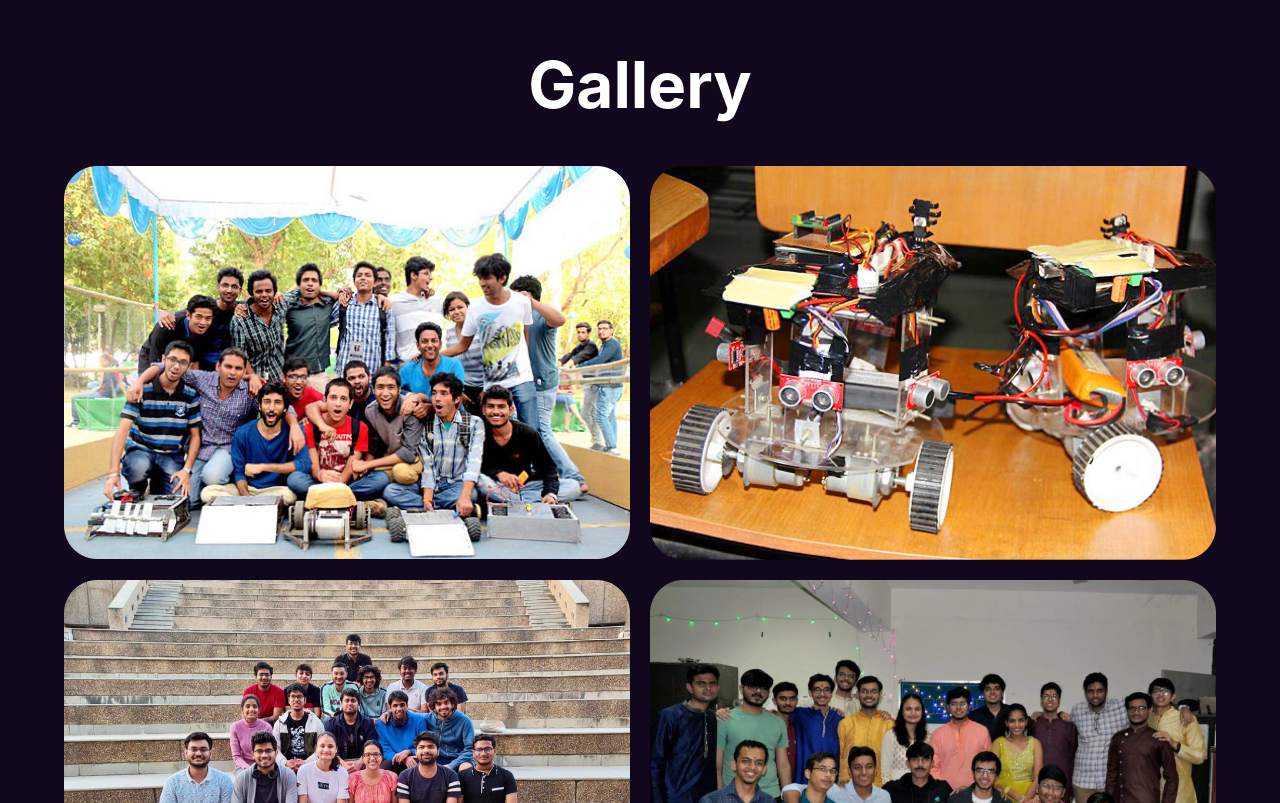
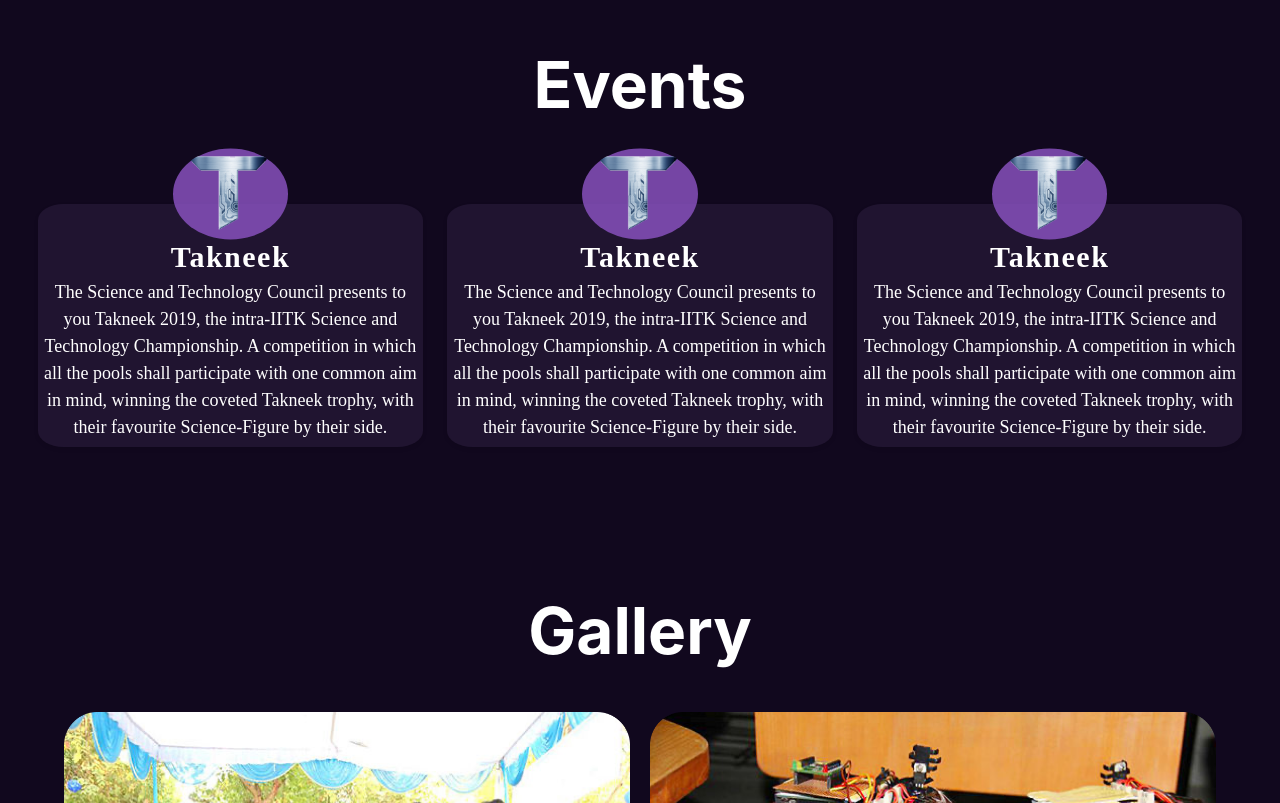
Before and after one commit to Byte-Brewer31/RoboClub-IITK-New, a React (Create React App) app: page / in a window 1280 px wide. Shown: the part 1805-2608 px from the top of the page. Built offline with nearby package versions, Linux system fonts and the light colour scheme.

Commit message:
events column added

```diff
--- a/src/App.js
+++ b/src/App.js
@@ -2,6 +2,7 @@
 import Navbar from './components/navbar';
 import Gallery from './components/gallery';
 import AboutUs from './components/about_us';
+import EventRow from './components/events';
 import './App.css';
 
 const linkStyle = {
@@ -54,6 +55,19 @@
         <h1 style={{fontSize: '5vw'}}>About Us</h1>
       <AboutUs />
       </div>
+
+      <div className="Events" style={{
+            display: 'flex',
+            flexDirection: 'column',
+            alignItems: 'center',
+            marginTop: '5%',
+            color: 'white',
+          }}>
+          <h1 style={{ fontSize: '5vw' }}>Events</h1>
+          <EventRow />
+          {/* Add more EventRows or content as needed */}
+        </div>
+
        {/* Gallery Component */}
        <div className="Gallery" style={{
         display: 'flex',
--- /dev/null
+++ b/src/components/events.js
@@ -0,0 +1,120 @@
+import React from "react";
+
+const EventBox = ({ eventNumber, backgroundColor, eventTitle, eventInfo }) => {
+  return (
+    <div
+      style={{
+        flex: 1,
+        backgroundColor: backgroundColor,
+        borderRadius: "6.6%",
+        boxShadow: "0 2px 4px rgba(0, 0, 0, 0.1)",
+        margin: "1%",
+        position: "relative",
+      }}
+    >
+      <div
+        style={{
+          width: "100%",
+          position: "absolute",
+          top: "-10px", // Adjust this value to control the overlap
+          left: 0,
+          textAlign: "center",
+          zIndex: 1,
+        }}
+      >
+        <div
+          style={{
+            width: "30%", // Adjust the size of the circular logo
+            height: "30%", // Adjust the size of the circular logo
+            backgroundColor: "rgba(135, 80, 189, 0.85)",
+            borderRadius: "50%",
+            margin: "0 auto",
+            position: "relative",
+            transform: "translateY(-50%)", // Center vertically
+          }}
+        >
+          <img
+            src={`../takneek-1@2x.png`}
+            alt={`Event ${eventNumber}`}
+            style={{
+              width: "100%",
+              height: "100%",
+              objectFit: "cover",
+              borderRadius: "50%",
+            }}
+          />
+        </div>
+      </div>
+
+      <div
+        style={{
+          width: "100%",
+          position: "relative",
+          overflow: "hidden",
+          borderRadius: "1.5%",
+          marginTop: "25px", // Adjust this value to control the space below the logo
+        }}
+      >
+        <div style={{ padding: "1.5%" }}>
+          <div
+            style={{
+              fontFamily: "Poppins",
+              fontStyle: "normal",
+              fontWeight: 600,
+              fontSize: "30px",
+              lineHeight: "45px",
+              textAlign: "center",
+              letterSpacing: "0.05em",
+            }}
+          >
+            {eventTitle}
+          </div>
+          <div
+            style={{
+              fontFamily: "Poppins",
+              fontStyle: "normal",
+              fontWeight: 500,
+              fontSize: "18px",
+              lineHeight: "27px",
+              textAlign: "center",
+              color: "#FFFFFF",
+            }}
+          >
+            {eventInfo}
+          </div>
+        </div>
+      </div>
+    </div>
+  );
+};
+
+const EventRow = () => {
+  return (
+    <div
+      style={{ display: "flex", justifyContent: "space-around", margin: "2%" }}
+    >
+      <EventBox
+        eventNumber={1}
+        backgroundColor="rgba(39, 27, 56, 0.7)"
+        eventTitle="Takneek"
+        eventInfo="The Science and Technology Council presents to you Takneek 2019, the intra-IITK Science and Technology Championship. A competition in which all the pools shall participate with one common aim in mind, winning the coveted Takneek trophy, with their favourite Science-Figure by their side."
+      />
+
+      <EventBox
+        eventNumber={2}
+        backgroundColor="rgba(39, 27, 56, 0.7)"
+        eventTitle="Takneek"
+        eventInfo="The Science and Technology Council presents to you Takneek 2019, the intra-IITK Science and Technology Championship. A competition in which all the pools shall participate with one common aim in mind, winning the coveted Takneek trophy, with their favourite Science-Figure by their side."
+      />
+
+      <EventBox
+        eventNumber={3}
+        backgroundColor="rgba(39, 27, 56, 0.7)"
+        eventTitle="Takneek"
+        eventInfo="The Science and Technology Council presents to you Takneek 2019, the intra-IITK Science and Technology Championship. A competition in which all the pools shall participate with one common aim in mind, winning the coveted Takneek trophy, with their favourite Science-Figure by their side."
+      />
+    </div>
+  );
+};
+
+export default EventRow;
```
